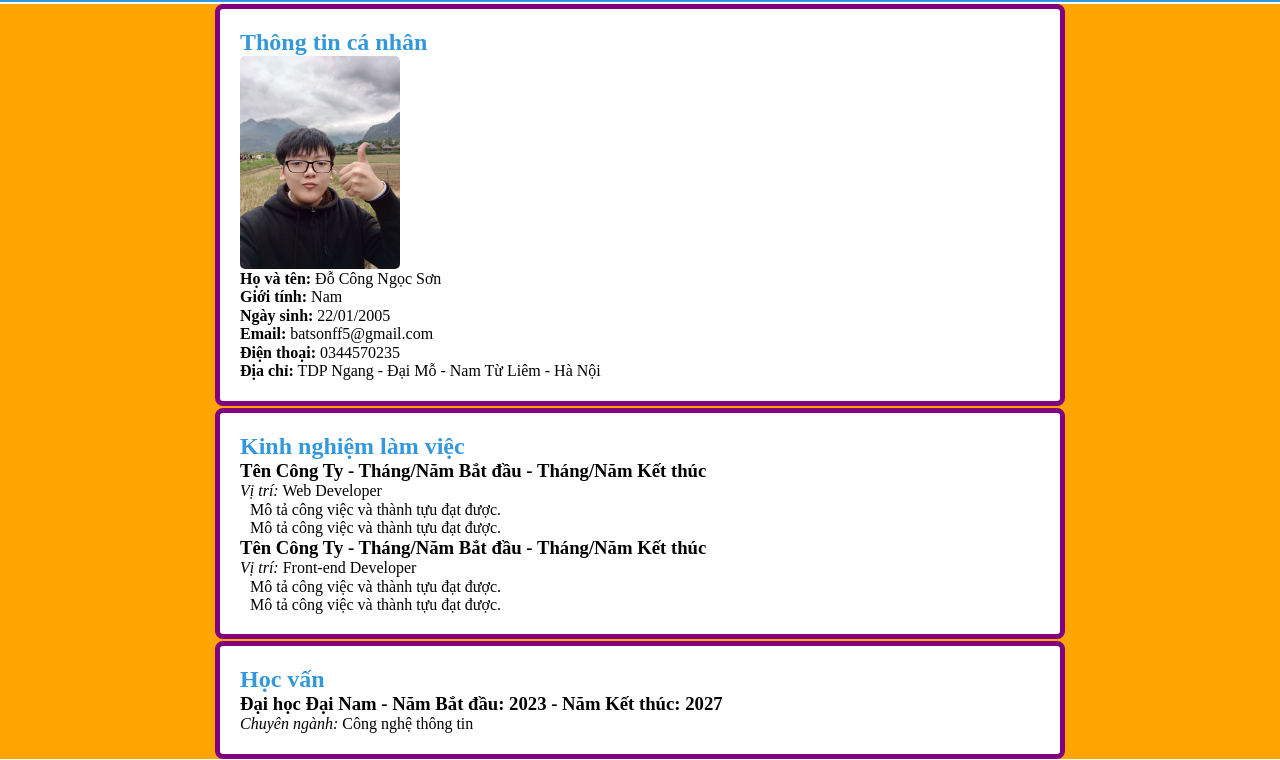
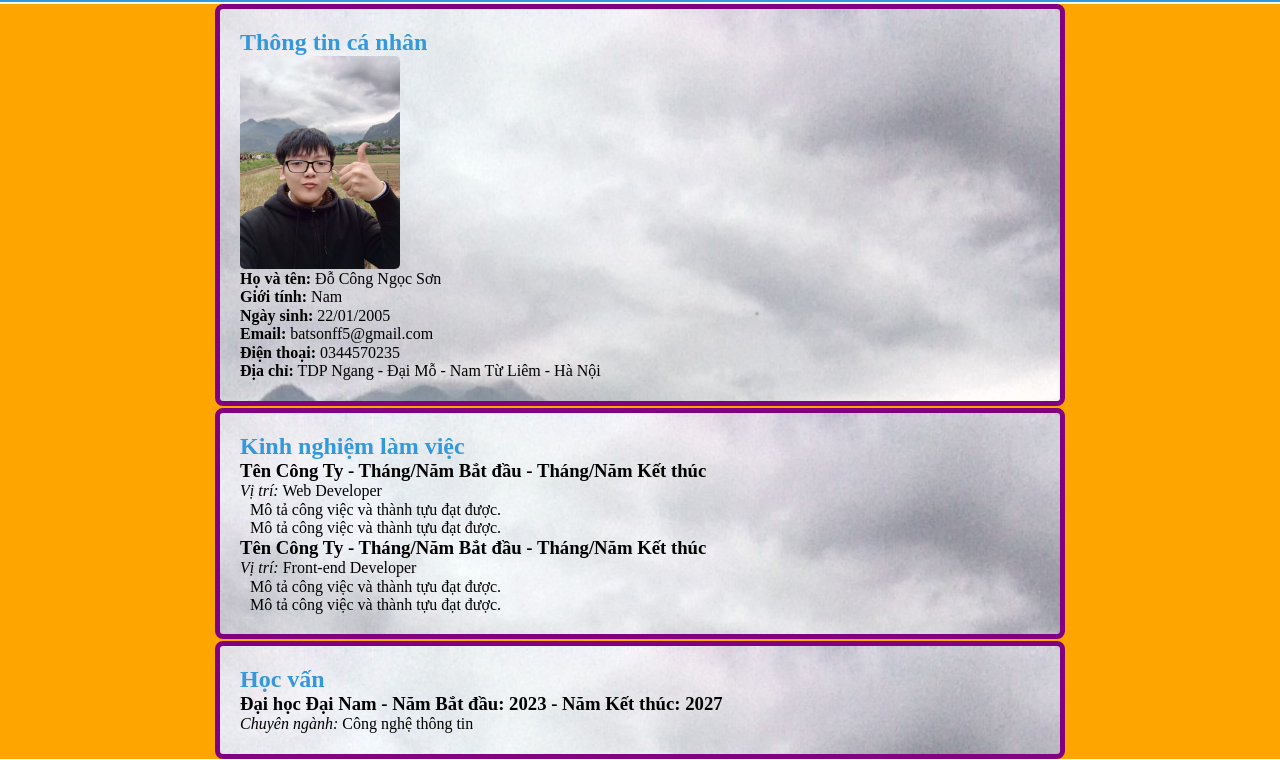
Before and after one commit to soihoanghuhong/thietkecv_ngocson.github.io, a plain HTML site: page index.html in a window 1280 px wide. Shown: the part 41-801 px from the top of the page. Drawn offline with Linux system fonts and the light colour scheme.

Commit message:
Update btl.css

```diff
--- a/btl.css
+++ b/btl.css
@@ -34,13 +34,13 @@ section img {
     border-radius: 5px;
 }
 #muc1{
-    background-image: url(images/anhcanhan.jpg);
+    background-image: url(anhcanhan.jpg);
 }
 #muc2{
-    background-image: url(images/anhcanhan.jpg);
+    background-image: url(anhcanhan.jpg);
 }
 #muc3{
-    background-image: url(images/anhcanhan.jpg);
+    background-image: url(anhcanhan.jpg);
 }
 li{
     padding-left: 10px;
```
